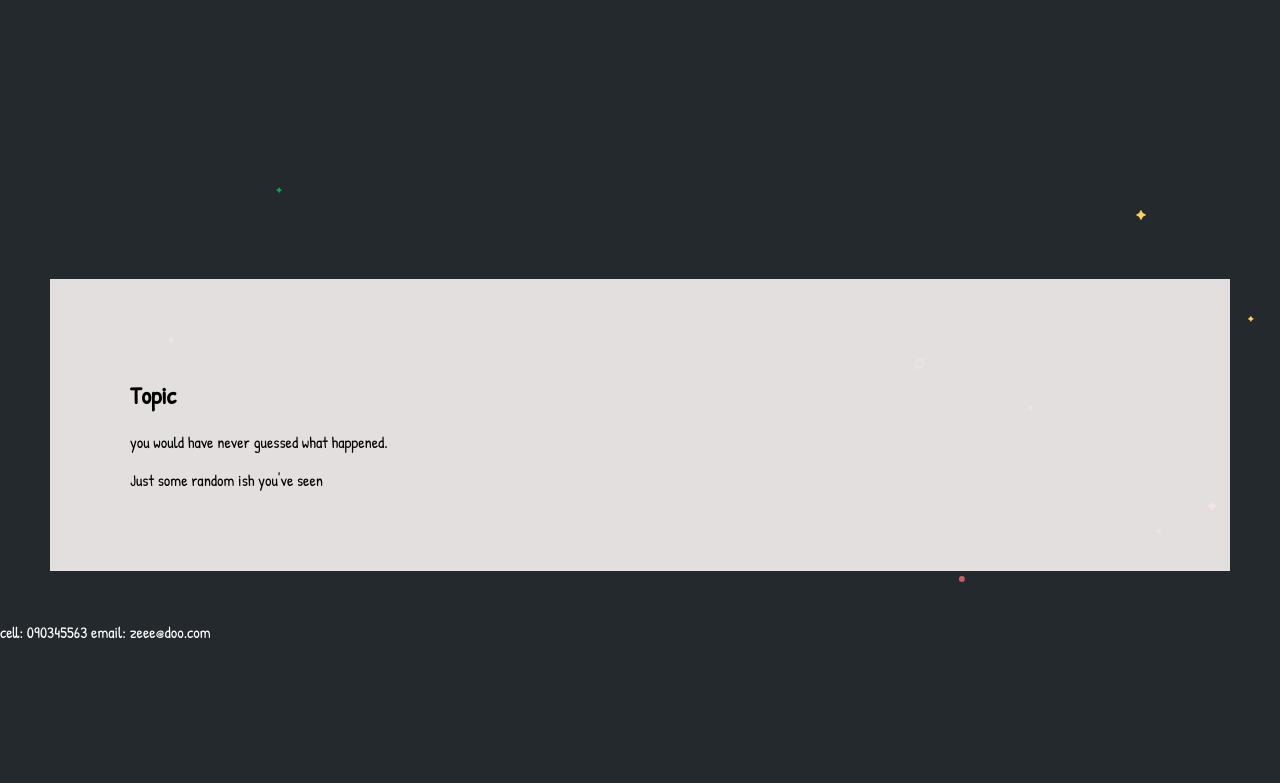
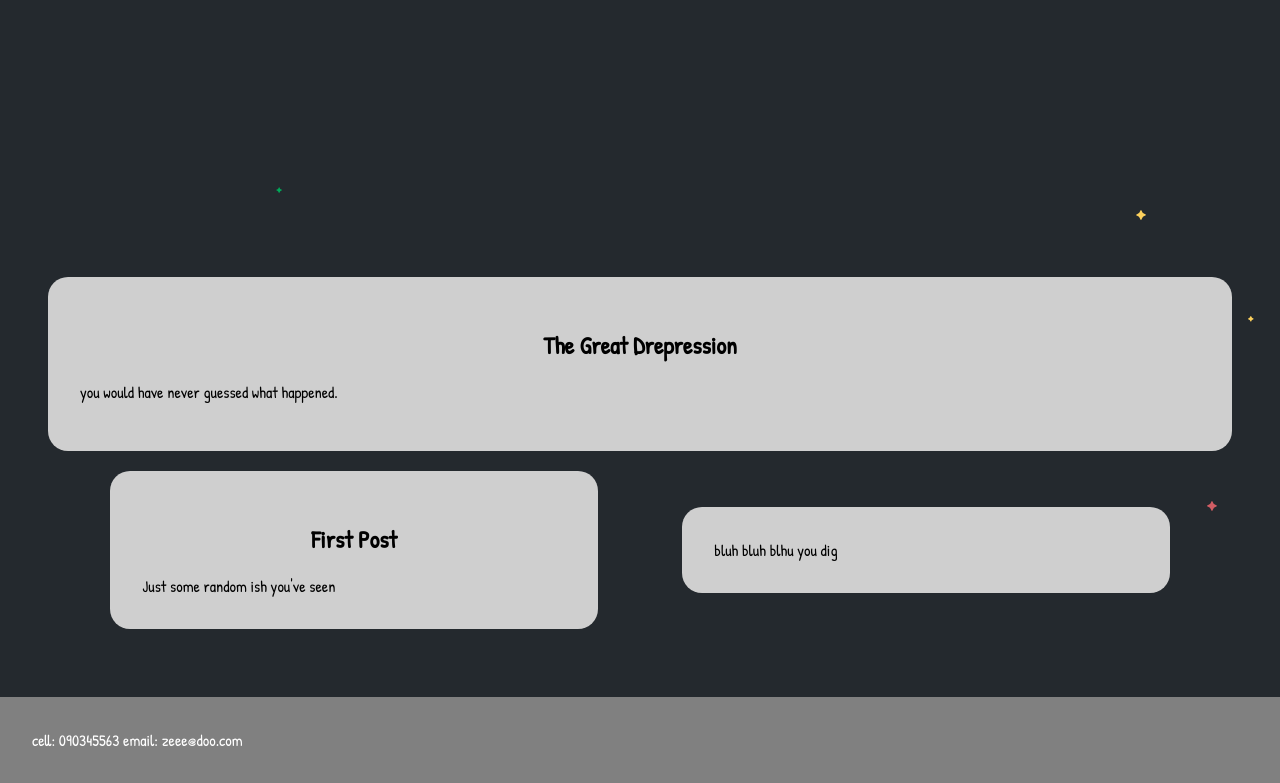
Before and after one commit to vuyombamba/blog, a plain HTML site: page index.html in a window 1280 px wide. Shown: the part 554-1337 px from the top of the page. Before the commit the page ends 1197 px from the top, so only its background shows below. Drawn offline with Linux system fonts and the light colour scheme.

Commit message:
I've added some post cards

```diff
--- a/index.html
+++ b/index.html
@@ -1,11 +1,13 @@
 <!DOCTYPE html>
 <html lang="en">
+
     <head>
         <meta charset="UTF-8">
         <meta name="viewport" content="width=device-">
         <link rel="stylesheet" href="styles.css">
 
     </head>
+
     <body>
         <!-- background not display-->
         <header>
@@ -16,7 +18,8 @@
                     <li><a href="#footer">contact</a></li>
                 </ul>
             </nav>
-            <section class="insider">
+
+         <section class="insider">
             <h1>moda socker</h1>
             <p>where boredom becomes reality, whatever that means.</p>
         </section>
@@ -24,14 +27,19 @@
 
         <section class="post">
             <section class="recent_post" id="recent">
-                <h2>Topic</h2>
+                <h2>the great drepression</h2>
                 <p>
                     you would have never guessed what happened.
                 </p>
             </section>
             <section class="oldest_post">
+                <div><a href="pages/first_post.html">
+                    <h2>First Post</h2>
+                    Just some random ish you've seen
+                    </a>
+                </div>
                 <div>
-                    Just some random ish you've seen
+                    bluh bluh blhu you dig
                 </div>
             </section>
 
@@ -41,5 +49,6 @@
             cell: 090345563
             email: zeee@doo.com
         </footer>
+
     </body>
 </html>
--- a/styles.css
+++ b/styles.css
@@ -42,16 +42,37 @@ body {
         text-align: center;
         font-weight: 300;
         color: rgb(141, 141, 141);
-
+    }
+    section.post, div a {
+        color: black;
     }
     section.post {
-        background-color: #f8f1f1e8;
-        color: black;
-        margin: 50px;
-        padding: 5em;
+        padding: 3em;
     }
-    section.
+    .recent_post, .oldest_post div{
+        background: rgb(207, 207, 207);
+        border-radius: 20px;
+        padding: 2em;;
+    }
+    .oldest_post {
+        display: flex;
+        margin: 20px;
+    }
+    .oldest_post div {
+        flex-direction: row;
+        width: 37%;
+        margin: auto;
+    }
+
     footer {
         background: grey;
         padding: 2em;
     }
+    .oldest_post div:hover {
+       background: orangered;
+       color: whitesmoke;
+    }
+    .recent_post h2, .oldest_post h2 {
+        text-align: center;
+        text-transform: capitalize;
+    }
```
Also changed, not shown: 1 other file.
